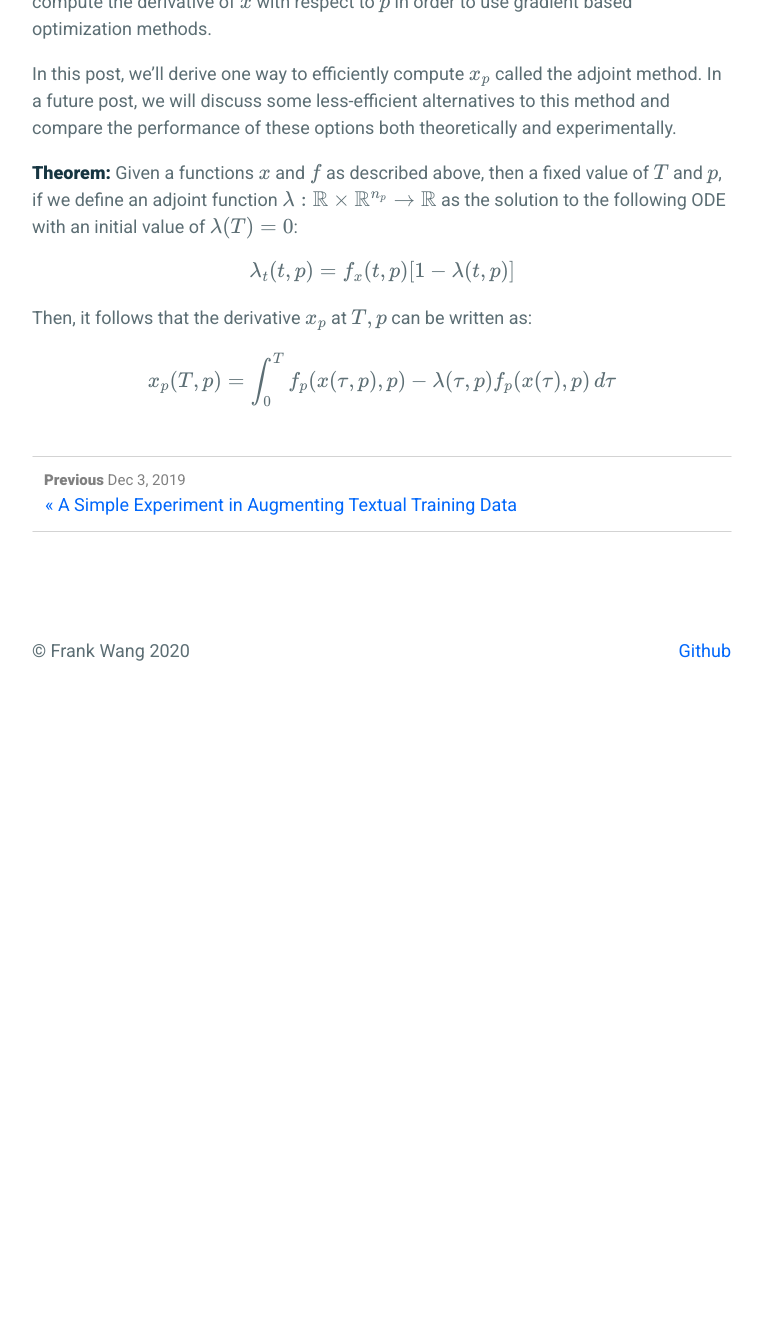
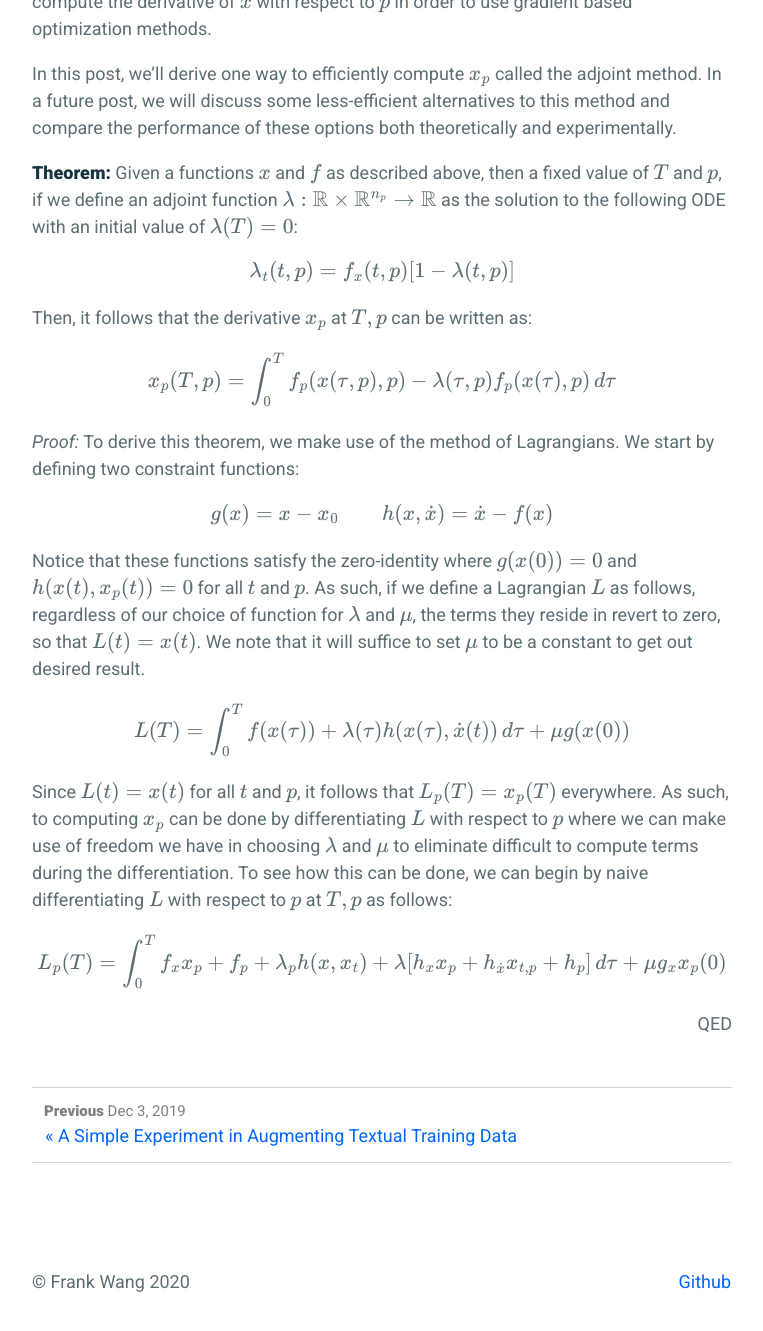
Before and after one commit to frankwang95/frankwang95.github.io, a Jekyll site: the page built from _posts/2020-01-05-deriving-adjoint-differentiation-of-odes.md, in a window 1280 px wide and 1400 px high, scrolled down 623 px. Shown: the top 1331 px of the window, without its empty margins (258-1021 px from the left). Built offline with Jekyll 4.4.1, drawn with Linux system fonts in a browser that asks for light colours; formulas are drawn with MathJax 3; before the commit the page ends 1392 px from its top, so only the background shows below that.

Commit message:
Part 2 of new post on adjoint differentiations of ODES.

```diff
--- a/_posts/2020-01-05-deriving-adjoint-differentiation-of-odes.md
+++ b/_posts/2020-01-05-deriving-adjoint-differentiation-of-odes.md
@@ -20,3 +20,17 @@ $$\lambda_t(t, p) = f_x(t, p)[1 - \lambda(t, p)]$$
 Then, it follows that the derivative $$x_p$$ at $$T, p$$ can be written as:
 
 $$x_p(T, p) = \int_0^T f_p(x(\tau, p), p) - \lambda(\tau, p) f_p(x(\tau), p) \, d\tau$$
+
+*Proof:* To derive this theorem, we make use of the method of Lagrangians.  We start by defining two constraint functions:
+
+$$g(x) = x - x_0 \qquad h(x, \dot x) = \dot x - f(x)$$
+
+Notice that these functions satisfy the zero-identity where $$g(x(0)) = 0$$ and $$h(x(t), x_p(t)) = 0$$ for all $$t$$ and $$p$$. As such, if we define a Lagrangian $$L$$ as follows, regardless of our choice of function for $$\lambda$$ and $$\mu$$, the terms they reside in revert to zero, so that $$L(t) = x(t)$$. We note that it will suffice to set $$\mu$$ to be a constant to get out desired result.
+
+$$L(T) = \int_0^T f(x(\tau)) + \lambda(\tau) h(x(\tau), \dot x (t)) \, d\tau + \mu g(x(0))$$
+
+Since $$L(t) = x(t)$$ for all $$t$$ and $$p$$, it follows that $$L_p(T) = x_p(T)$$ everywhere. As such, to computing $$x_p$$ can be done by differentiating $$L$$ with respect to $$p$$ where we can make use of freedom we have in choosing $$\lambda$$ and $$\mu$$ to eliminate difficult to compute terms during the differentiation. To see how this can be done, we can begin by naive differentiating $$L$$ with respect to $$p$$ at $$T, p$$ as follows:
+
+$$L_p(T) = \int_0^T f_x x_p + f_p + \lambda_p h(x, x_t) + \lambda [h_x x_p + h_{\dot x} x_{t,p} + h_p] \, d\tau+ \mu g_x x_p(0)$$
+
+<div style="text-align: right">QED</div>
```
